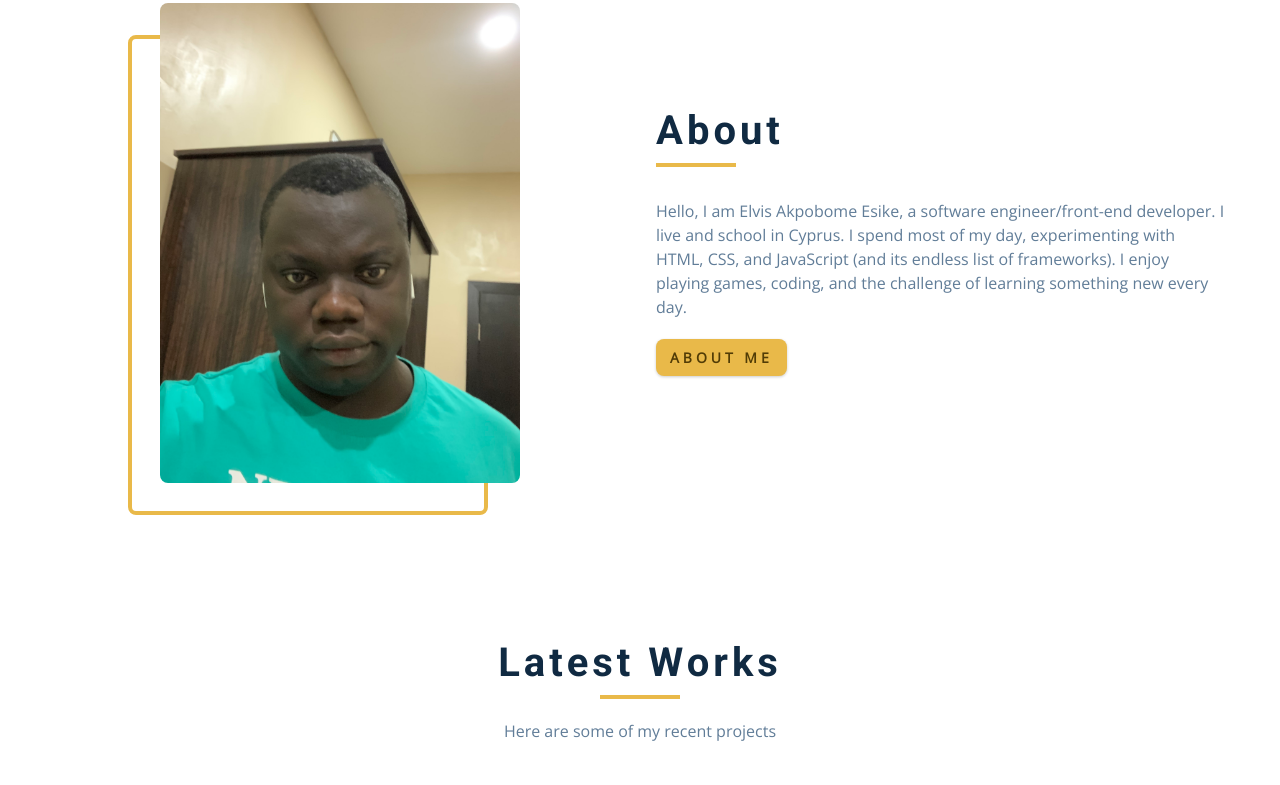
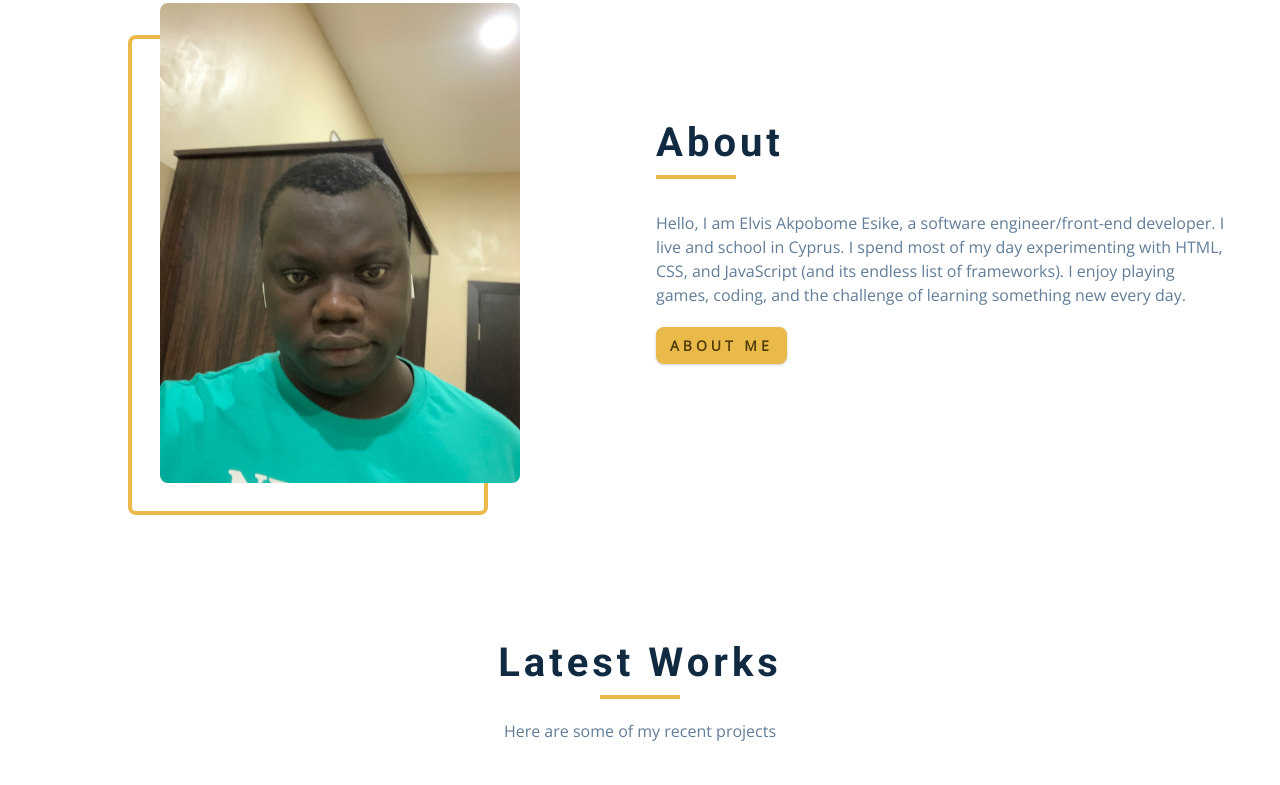
Before and after one commit to casp3r-elvis/myPortfolio, a plain HTML site: page index.html in a window 1280 px wide. Shown: the part 1265-2050 px from the top of the page. Drawn offline with nearby package versions, Linux system fonts and the light colour scheme.

Commit message:
Update index.html

```diff
--- a/index.html
+++ b/index.html
@@ -167,7 +167,7 @@
                     <div class="underline"></div>
                 </div>
                 <!--end of section title -->
-                <p>Hello, I am Elvis Akpobome Esike, a software engineer/front-end developer. I live and school in Cyprus. I spend most of my day, experimenting with HTML, CSS, and JavaScript (and its endless list of frameworks). I enjoy playing games, coding,
+                <p>Hello, I am Elvis Akpobome Esike, a software engineer/front-end developer. I live and school in Cyprus. I spend most of my day experimenting with HTML, CSS, and JavaScript (and its endless list of frameworks). I enjoy playing games, coding,
                     and the challenge of learning something new every day.
                 </p>
 
```
